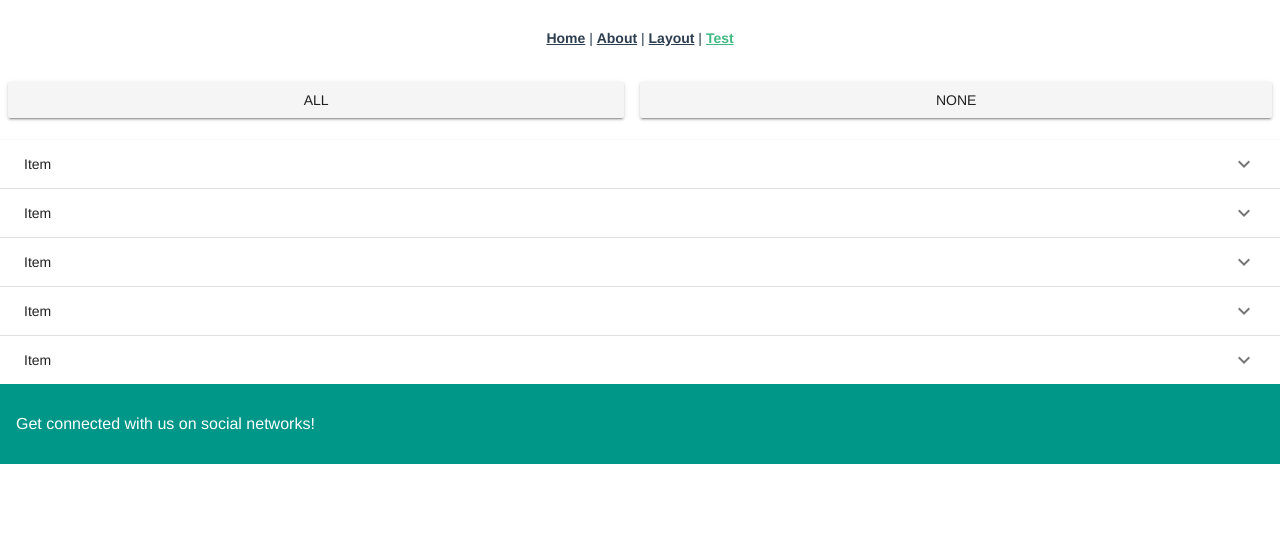
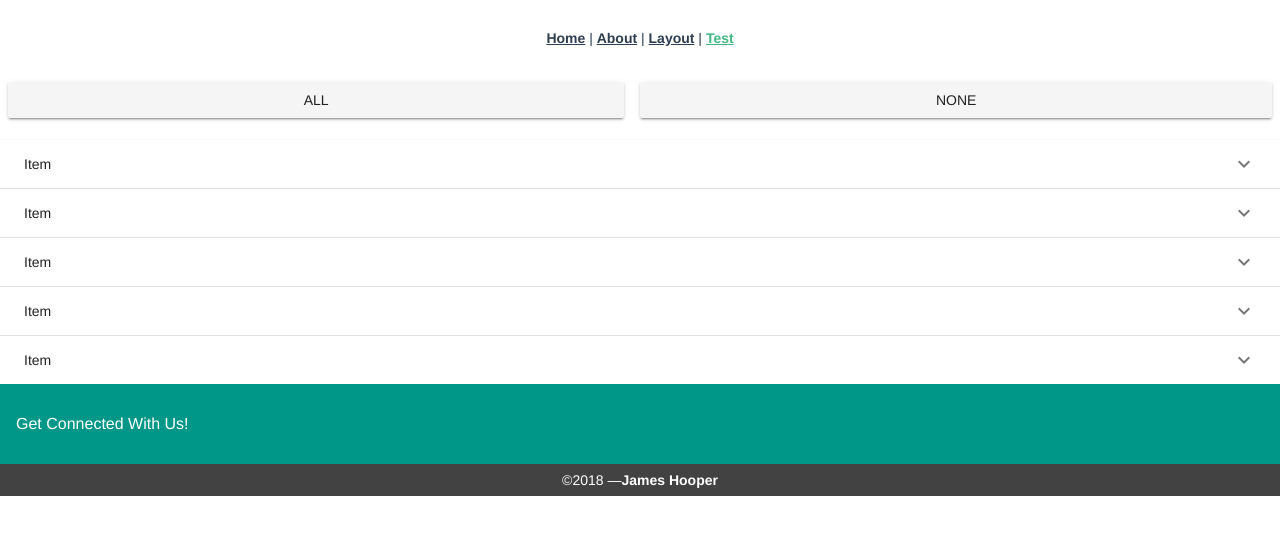
Before and after one commit to jamesdesigns/jhooper-final-vue, a Vue app: page /#/test in a window 1280 px wide. Shown: the top 534 px of the page. Built offline with nearby package versions, Linux system fonts and the light colour scheme.

Commit message:
Revisions were made this application

```diff
--- a/src/App.vue
+++ b/src/App.vue
@@ -7,12 +7,55 @@
       <router-link to="/test">Test</router-link>
     </div>
     <router-view/>
+
+
+
+<v-footer
+    dark
+    height="auto"
+  >
+    <v-card
+      class="flex"
+      flat
+      tile
+    >
+      <v-card-title class="teal">
+        <strong class="subheading">Get Connected With Us!</strong>
+
+        <v-spacer></v-spacer>
+
+        <v-btn
+          v-for="icon in icons"
+          :key="icon"
+          class="mx-3"
+          dark
+          icon
+        >
+          <v-icon size="24px">{{ icon }}</v-icon>
+        </v-btn>
+      </v-card-title>
+
+      <v-card-actions class="dark darken-3 justify-center">
+        &copy;2018 — <strong>James Hooper</strong>
+      </v-card-actions>
+    </v-card>
+  </v-footer>
+
+
+
   </div>
 </template>
 
 <script>
  export default {
     data: () => ({
+       icons: [
+        'fab fa-facebook',
+        'fab fa-twitter',
+        'fab fa-google-plus',
+        'fab fa-linkedin',
+        'fab fa-instagram'
+        ],
       links: [
         'Home',
         'About Us',
--- a/src/components/HelloWorld.vue
+++ b/src/components/HelloWorld.vue
@@ -19,14 +19,7 @@
       <li><a href="https://twitter.com/vuejs" target="_blank" rel="noopener">Twitter</a></li>
       <li><a href="https://news.vuejs.org" target="_blank" rel="noopener">News</a></li>
     </ul>
-    <h3>Ecosystem</h3>
-    <ul>
-      <li><a href="https://router.vuejs.org" target="_blank" rel="noopener">vue-router</a></li>
-      <li><a href="https://vuex.vuejs.org" target="_blank" rel="noopener">vuex</a></li>
-      <li><a href="https://github.com/vuejs/vue-devtools#vue-devtools" target="_blank" rel="noopener">vue-devtools</a></li>
-      <li><a href="https://vue-loader.vuejs.org" target="_blank" rel="noopener">vue-loader</a></li>
-      <li><a href="https://github.com/vuejs/awesome-vue" target="_blank" rel="noopener">awesome-vue</a></li>
-    </ul>
+
   </div>
 </template>
 
--- a/src/views/Test.vue
+++ b/src/views/Test.vue
@@ -4,6 +4,8 @@
       <v-btn @click="all">all</v-btn>
       <v-btn @click="none">none</v-btn>
     </div>
+
+
 
     <v-expansion-panel
       v-model="panel"
@@ -19,54 +21,12 @@
         </v-card>
       </v-expansion-panel-content>
     </v-expansion-panel>
-
-
-<v-footer
-    dark
-    height="auto"
-  >
-    <v-card
-      class="flex"
-      flat
-      tile
-    >
-      <v-card-title class="teal">
-        <strong class="subheading">Get connected with us on social networks!</strong>
-
-        <v-spacer></v-spacer>
-
-        <v-btn
-          v-for="icon in icons"
-          :key="icon"
-          class="mx-3"
-          dark
-          icon
-        >
-          <v-icon size="24px">{{ icon }}</v-icon>
-        </v-btn>
-      </v-card-title>
-
-      <v-card-actions class="white darken-3 justify-center">
-        &copy;2018 — <strong>Vuetify</strong>
-      </v-card-actions>
-    </v-card>
-  </v-footer>
-
-
-
   </div>
 </template>
 <script>
   export default {
     data () {
       return {
-        icons: [
-        'fab fa-facebook',
-        'fab fa-twitter',
-        'fab fa-google-plus',
-        'fab fa-linkedin',
-        'fab fa-instagram'
-        ],
         panel: [],
         items: 5
       }
```
Also changed, not shown: src/views/Swapi.vue (deleted, +0 -7 lines).
